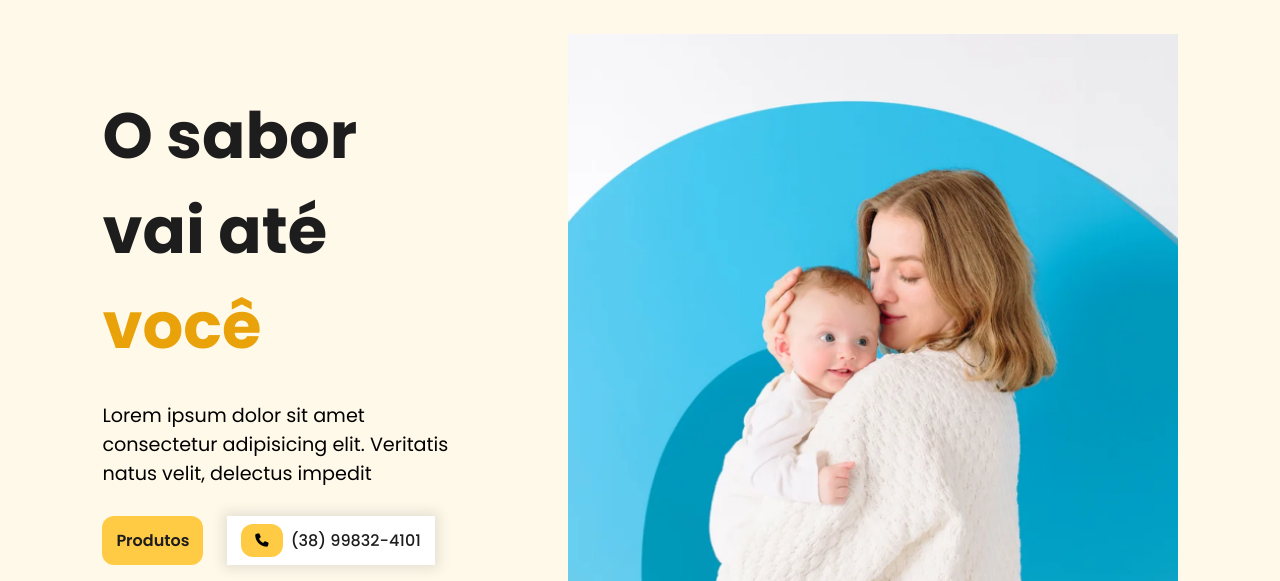
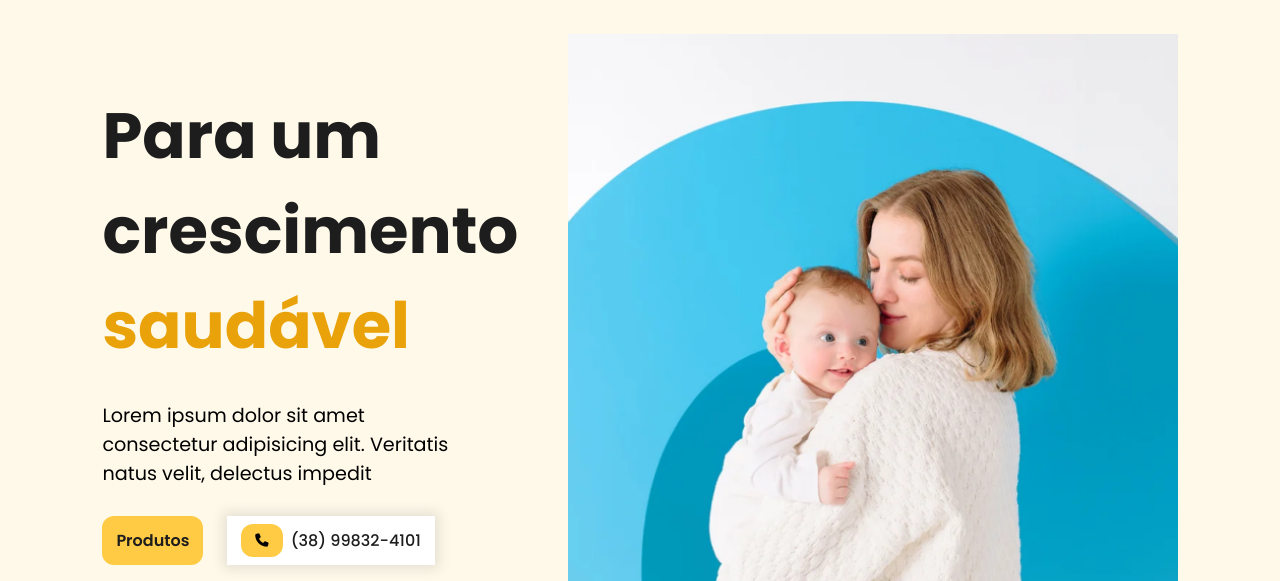
Before and after one commit to Willian2504/hora-do-papa, a plain HTML site: page index.html in a window 1280 px wide. Shown: the part 150-731 px from the top of the page. Drawn offline with nearby package versions, Linux system fonts and the light colour scheme.

Commit message:
commit1
um commit aí

```diff
--- a/index.html
+++ b/index.html
@@ -8,6 +8,7 @@
     <script src="https://cdnjs.cloudflare.com/ajax/libs/jquery/3.7.1/jquery.min.js" integrity="sha512-v2CJ7UaYy4JwqLDIrZUI/4hqeoQieOmAZNXBeQyjo21dadnwR+8ZaIJVT8EE2iyI61OV8e6M8PP2/4hpQINQ/g==" crossorigin="anonymous" referrerpolicy="no-referrer"></script>
     <script src="https://unpkg.com/scrollreveal"></script>
     <title>Hora do papa</title>
+    <link rel="shortcut icon" href="src/images/Microsoft-Fluentui-Emoji-Flat-Fork-And-Knife-With-Plate-Flat.512.png" type="image/png">
 </head>
 <body>
     <header>
@@ -56,8 +57,8 @@
             <div class="shape"></div>
             <div id="cta">
                 <h1 class="title">
-                    O sabor vai até
-                    <span>você</span>
+                    Para um crescimento
+                    <span>saudável</span>
                 </h1>
                 <p class="description">
                     Lorem ipsum dolor sit amet consectetur adipisicing elit. Veritatis natus velit, delectus impedit
```
Also changed, not shown: src/images/Microsoft-Fluentui-Emoji-Flat-Fork-And-Knife-With-Plate-Flat.512.png (added).
